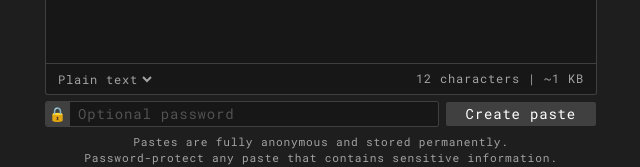
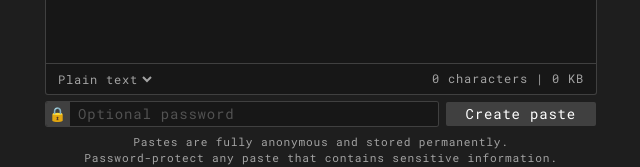
Before and after one commit to zaneshaw/squidpaste, a Vue app: page / in a window 1280 px wide. Shown: the part 526-693 px from the top of the page, without its empty margins (319-959 px from the left). Built offline with nearby package versions, Linux system fonts and the light colour scheme.

Commit message:
Add more length and size labels

```diff
--- a/src/routes/Home.vue
+++ b/src/routes/Home.vue
@@ -1,15 +1,18 @@
 <script setup lang="ts">
-import { ref } from "vue";
+import { computed, ref } from "vue";
 import { router } from "../main";
 import { newPaste } from "../api";
 
 const pasteTitle = ref("");
 const pasteContent = ref("");
 
+const pasteChars = computed(() => pasteContent.value.length);
+const pasteSize = computed(() => Math.ceil(new Blob([pasteContent.value]).size / 1000));
+
 async function onNewPaste() {
 	try {
 		const id = await newPaste(pasteTitle.value, pasteContent.value);
-		router.push({ path: `/${id}` })
+		router.push({ path: `/${id}` });
 	} catch (err) {
 		// console.log(err);
 	}
@@ -31,7 +34,9 @@ async function onNewPaste() {
 				/>
 				<span class="pointer-events-none absolute right-3 top-1/2 -translate-y-1/2 text-2xs">{{ pasteTitle.length }}/48</span>
 			</label>
-			<textarea v-model="pasteContent" class="h-full w-full grow resize-none bg-transparent px-3 py-1.5 text-xs outline-none">text content&#10;[link](https://example.com)</textarea>
+			<textarea v-model="pasteContent" class="h-full w-full grow resize-none bg-transparent px-3 py-1.5 text-xs outline-none">
+text content&#10;[link](https://example.com)</textarea
+			>
 			<div class="flex justify-between border-t border-neutral-700 px-3 py-1.5 text-xs text-neutral-400">
 				<select class="-ml-1 bg-transparent outline-none [&>*]:bg-neutral-900">
 					<option>Plain text</option>
@@ -40,7 +45,7 @@ async function onNewPaste() {
 					<option>C#</option>
 					<option>JavaScript</option>
 				</select>
-				<span>12 characters | ~1 KB</span>
+				<span>{{ pasteChars }} characters | {{ pasteSize }} KB</span>
 			</div>
 		</div>
 		<div class="flex gap-2">
@@ -48,7 +53,9 @@ async function onNewPaste() {
 				<div class="flex aspect-square h-full items-center justify-center bg-neutral-700 text-sm">🔒</div>
 				<input type="password" placeholder="Optional password" maxlength="32" class="grow bg-neutral-900 px-2 text-sm outline-none" />
 			</div>
-			<button @click="onNewPaste" class="rounded-sm bg-neutral-700 px-5 py-0.5 text-sm text-white transition-colors duration-75 hover:bg-neutral-600">Create paste</button>
+			<button @click="onNewPaste" class="rounded-sm bg-neutral-700 px-5 py-0.5 text-sm text-white transition-colors duration-75 hover:bg-neutral-600">
+				Create paste
+			</button>
 		</div>
 		<div class="flex flex-col gap-2 text-2xs text-neutral-400">
 			<div>
--- a/src/routes/Paste.vue
+++ b/src/routes/Paste.vue
@@ -17,8 +17,8 @@ const pasteDate = computed(() => {
 		return date.toRelative();
 	}
 });
-const pasteChars = computed(() => paste.value.content.length);
-const pasteSize = computed(() => Math.ceil(pasteChars.value / 1000));
+const pasteChars = computed(() => paste.value.length);
+const pasteSize = computed(() => Math.ceil(new Blob([paste.value]).size / 1000));
 
 const route = useRoute();
 
@@ -56,7 +56,7 @@ async function fetchData() {
 			<div v-html="paste.content" class="flex h-0 w-full grow overflow-y-scroll break-all bg-transparent px-3 py-1.5 text-xs outline-none"></div>
 			<div class="flex justify-between border-t border-neutral-700 px-3 py-1.5 text-xs text-neutral-400">
 				<span>Plain text</span>
-				<span>{{ pasteChars }} characters | ~{{ pasteSize }} KB</span>
+				<span>{{ pasteChars }} characters | {{ pasteSize }} KB</span>
 			</div>
 		</div>
 	</template>
```
